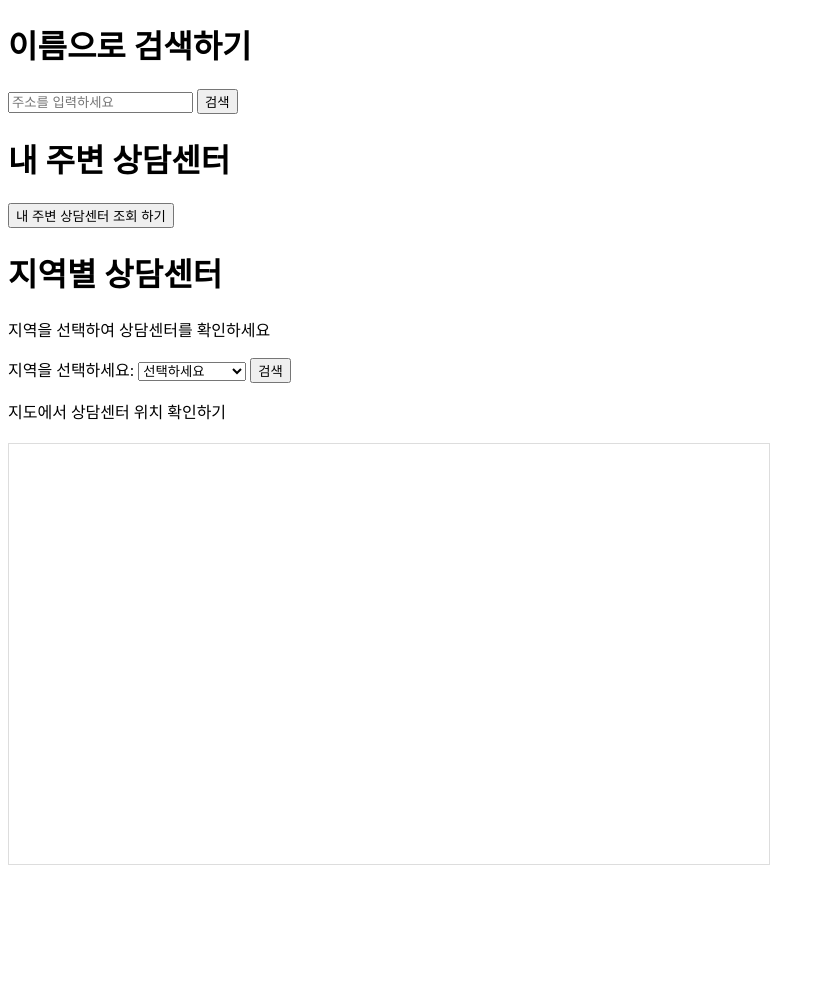
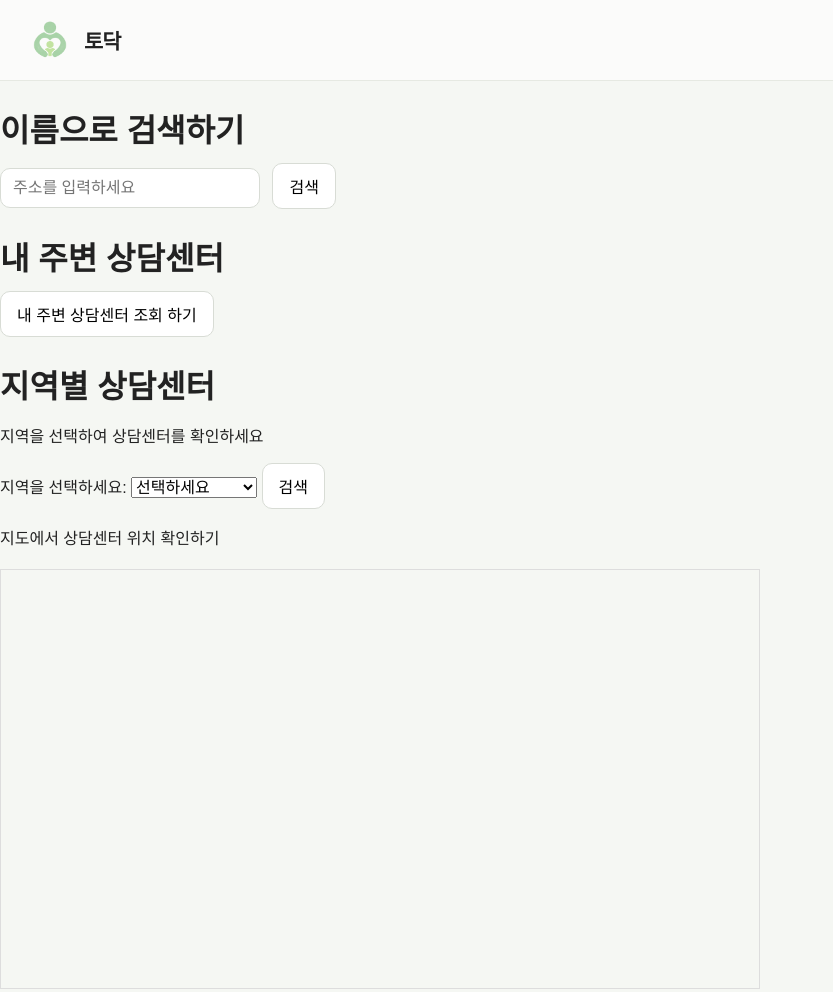
Before and after one commit to parkjieun3052/project, a website: page front-end/index.html in a window 1280 px wide. Shown: the whole page, without its empty margins (0-833 px from the left). Before the commit the page ends 881 px from the top, so only its background shows below. Drawn offline with Linux system fonts and the light colour scheme.

Commit message:
로고 아이콘 추가

```diff
--- a/front-end/index.html
+++ b/front-end/index.html
@@ -3,9 +3,18 @@
 <head>
     <meta charset="UTF-8">
     <meta name="viewport" content="width=device-width, initial-scale=1.0">
-    <title>상담센터 지도</title>
+    <title>토닥(Todak)</title>
+    <link rel="icon" type="image/png" href="./icon-img/counsellor-icon.png">
+    <link rel="stylesheet" href="./style.css">
 </head>
 <body>
+    <header class="topbar">
+        <div class="brand">
+            <img src="./icon-img/counsellor-icon.png" alt="Todak Logo">
+            <span class="brand-name">토닥</span>
+        </div>
+    </header>
+
     <h1>이름으로 검색하기</h1>
     <input type="text"  placeholder="주소를 입력하세요">
     <button >검색</button>
--- /dev/null
+++ b/front-end/style.css
@@ -0,0 +1,78 @@
+* {
+  box-sizing: border-box;
+}
+
+body {
+  margin: 0;
+  font-family: 'Noto Sans KR', sans-serif;
+  background: #f5f7f3;
+  color: #222;
+}
+
+.topbar {
+  display: flex;
+  align-items: center;
+  justify-content: flex-start;
+  padding: 18px 28px;
+  border-bottom: 1px solid #e6e9e2;
+  background: rgba(255, 255, 255, 0.6);
+}
+
+.brand {
+  display: flex;
+  align-items: center;
+  gap: 12px;
+}
+
+.brand img {
+  width: 44px;
+  height: 44px;
+  object-fit: cover;
+  display: block;
+  border-radius: 12px;
+}
+
+.brand-name {
+  font-size: 1.3rem;
+  font-weight: 700;
+  letter-spacing: -0.04em;
+}
+
+h1 {
+  margin: 24px 0 12px;
+  font-size: 2rem;
+}
+
+input,
+button,
+select {
+  font: inherit;
+}
+
+input[type="text"] {
+  padding: 10px 12px;
+  width: 260px;
+  border: 1px solid #d8dcd5;
+  border-radius: 10px;
+  margin-right: 8px;
+}
+
+button {
+  padding: 10px 16px;
+  border: 1px solid #d8dcd5;
+  border-radius: 10px;
+  background: #fff;
+  cursor: pointer;
+}
+
+#map {
+  width: 760px;
+  height: 420px;
+  margin-top: 20px;
+  border: 1px solid #ddd;
+}
+
+#resultList {
+  margin-top: 18px;
+  padding-left: 18px;
+}
```
Also changed, not shown: dist/assets/counsellor-icon-Bw7qGlWz.png (added), dist/assets/index-BiluQN-u.css (added), dist/assets/index-Bvg8CAhg.js (added), dist/assets/index-D-YXbwlw.js (added), dist/assets/todak-logo-Dt_tnJru.png (added), dist/index.html, front-end/icon-img/counsellor-icon.png (added), front-end/icon-img/todak-logo.png (added).
